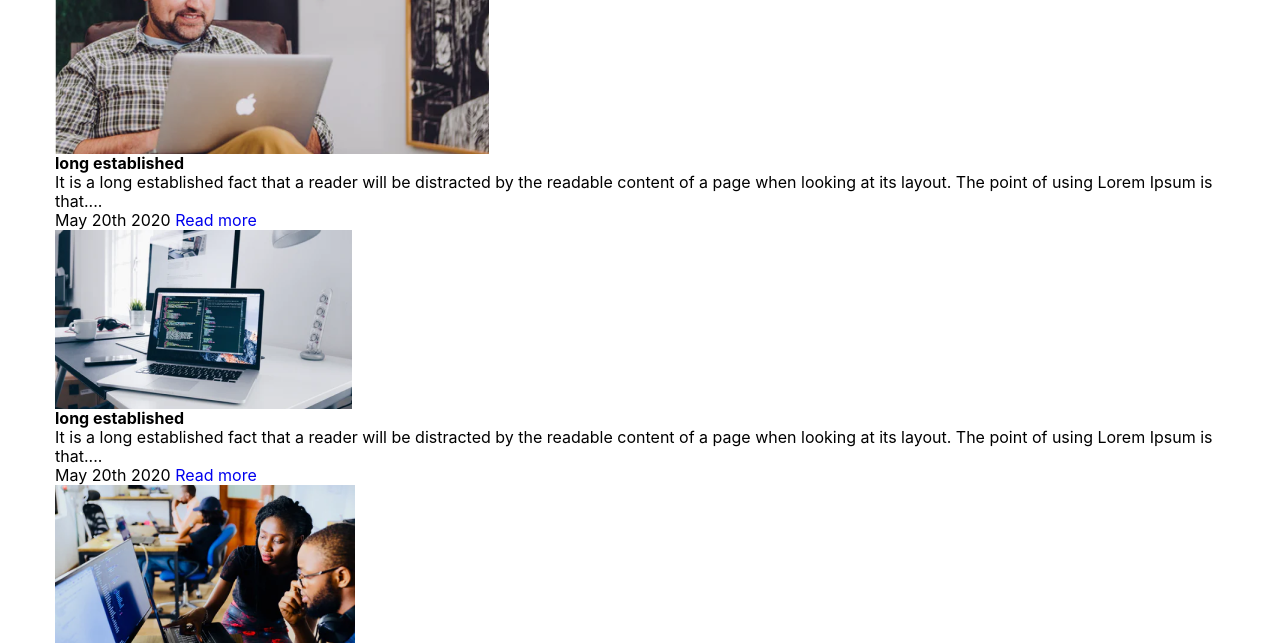
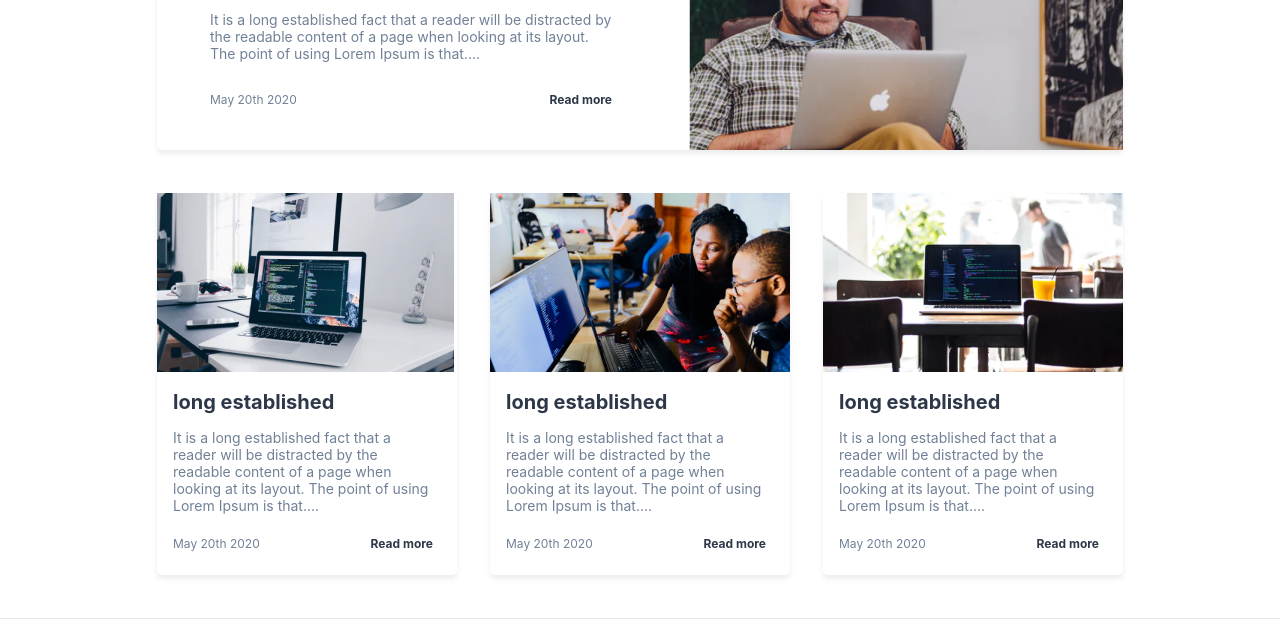
Before and after one commit to User-960/Blog-project, a website: page app/index.html in a window 1280 px wide. Shown: the part 719-1362 px from the top of the page. Drawn offline with nearby package versions, Linux system fonts and the light colour scheme; files that its build step writes are made by us from their sources.

Commit message:
Issue 01.07.01 - Added styles for elemnt info

```diff
--- a/app/scss/style.scss
+++ b/app/scss/style.scss
@@ -162,3 +162,89 @@ body {
     padding: 70px 93px 74px 102px;
   }
 }
+
+.info {
+  &__inner {
+    display: flex;
+    justify-content: center;
+    flex-wrap: wrap;
+    padding: 72px 50px 0px;
+  }
+  &__card-panel {
+    display: flex;
+    flex-direction: column-reverse;
+    width: 300px;
+    background: #FFFFFF;
+    box-shadow: 0px 4px 4px rgba(192, 189, 189, 0.25);
+    border-radius: 5px;
+    margin-bottom: 43px;
+  }
+  &__cards {
+    display: flex;
+    justify-content: center;
+    flex-wrap: wrap;
+    margin-right: 33px;
+    width: 100%;
+  }
+  &__card-column-text {
+    padding: 18px 24px 24px 16px;
+  }
+  &__card-title {
+    font-weight: 700;
+    font-size: 20px;
+    line-height: 24px;
+    color: #2D3748;
+    margin: 0;
+  }
+  &__card-text {
+    margin-top: 15px;
+    font-size: 14px;
+    line-height: 17px;
+    color: #718096;
+  }
+  &__card-down {
+    margin-top: 22px;
+    display: flex;
+    justify-content: space-between;
+  }
+  &__card-data {
+    font-size: 12px;
+    line-height: 15px;
+    color: #718096;
+  }
+  &__card-link {
+    font-weight: 700;
+    font-size: 12px;
+    line-height: 15px;
+    color: #2D3748;
+  }
+}
+
+.card-next {
+  margin-left: 33px;
+}
+
+.card-latest {
+  display: flex;
+  flex-direction: row;
+  width: 966px;
+  height: 243px;
+  flex-basis: auto;
+  background: #FFFFFF;
+  box-shadow: 0px 4px 4px rgba(192, 189, 189, 0.25);
+  border-radius: 5px;
+  & img {
+    max-width: 434px;
+  }
+  & .info__card-column-text {
+    padding: 41px 77px 43px 53px;
+  }
+  & .info__card-title {
+    font-size: 30px;
+    line-height: 36px;
+    margin-bottom: 27px;
+  }
+  & .info__card-down {
+    margin-top: 30px;
+  }
+}
```
Also changed, not shown: app/css/style.min.css.
